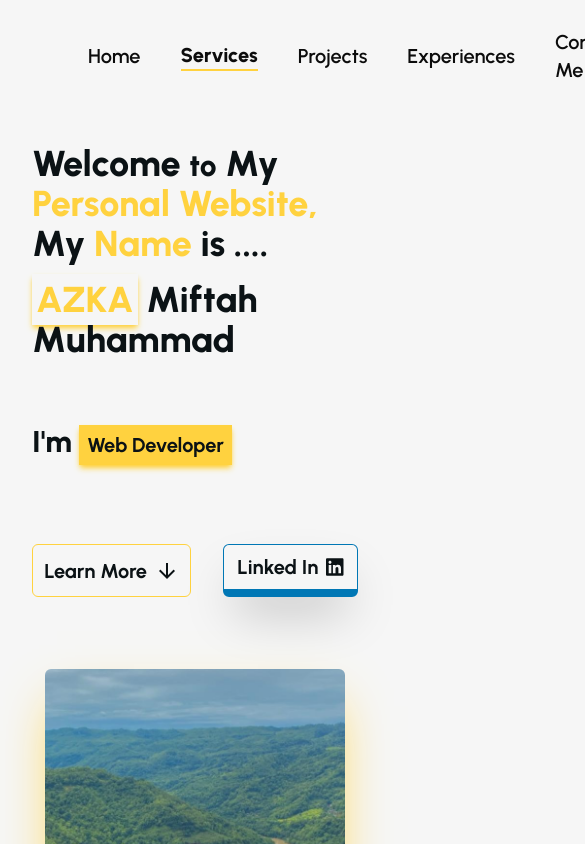
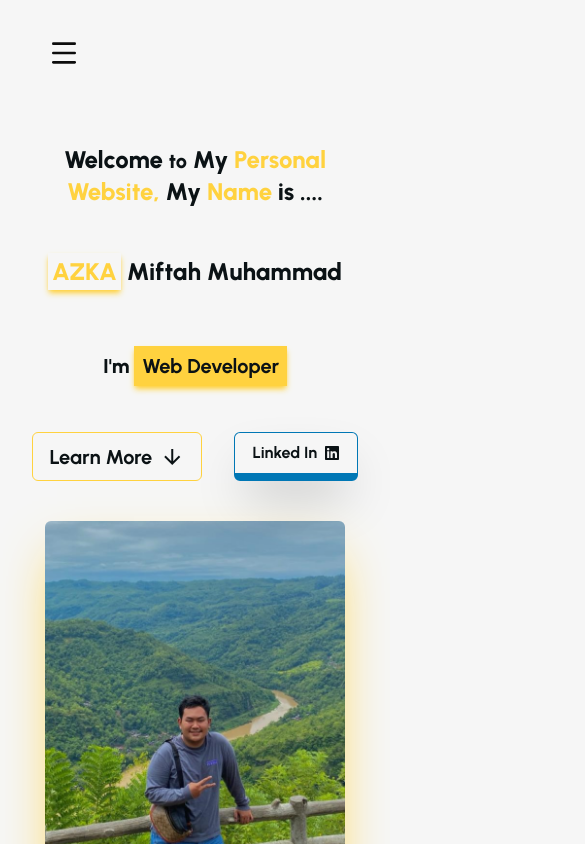
Before and after one commit to azkamiftah12/azka-porto, a Next.js app: page / in a window 390 px wide. Shown: the top 844 px of the page, 585 px wide, since content can reach past the window. Built offline with nearby package versions, Linux system fonts and the light colour scheme.

Commit message:
responseive navbar and main section

```diff
--- a/package.json
+++ b/package.json
@@ -15,6 +15,7 @@
     "@fortawesome/free-solid-svg-icons": "^6.6.0",
     "@fortawesome/react-fontawesome": "^0.2.2",
     "@vercel/analytics": "^1.5.0",
+    "lucide-react": "^0.544.0",
     "next": "14.2.5",
     "react": "^18",
     "react-dom": "^18"
--- a/src/components/home/experiences.tsx
+++ b/src/components/home/experiences.tsx
@@ -8,9 +8,9 @@ const Experiences = () => {
     <div id="experiences" className="m-6">
       <div className="bg-custom-obsidian min-h-96 w-full rounded-xl p-8 md:p-16 text-custom-yellow">
         <div className="text-4xl font-extrabold text-center">Experiences</div>
-        <div className="flex flex-col justify-center md:px-20 py-8 mt-8">
+        <div className="flex flex-col justify-center md:px-20 px-8 pt-8 mt-8">
           {experiences.map((item, index) => (
-            <div key={item.id} className="flex flex-row items-center justify-between">
+            <div key={item.id} className="flex flex-row items-start justify-between">
               {/* Left Column (Office & Dates) */}
               <div className="flex flex-col items-start mb-16 basis-64">
                 <div className="text-xl font-extrabold" style={{ color: item.brandColor }}>
@@ -24,26 +24,12 @@ const Experiences = () => {
               {/* Timeline Column (Dot and Line) */}
               <div className="flex flex-col items-center mx-4 self-stretch">
                 {/* The Dot */}
-                <div
-                  className="w-10 h-10 rounded-full z-10 shrink-0 overflow-hidden border-2" // Adjust size (w-10 h-10), add border for visibility
-                  style={{ borderColor: item.brandColor }} // Use brandColor for the border
-                >
-                  <Image
-                    src={item.logo}
-                    alt={item.office + " Logo"}
-                    width={40} // Should match the container width (w-10 in tailwind)
-                    height={40} // Should match the container height (h-10 in tailwind)
-                    className="object-cover" // Ensures the image covers the container
-                  />
+                <div className="w-10 h-10 rounded-full z-10 shrink-0 overflow-hidden border-2" style={{ borderColor: item.brandColor }}>
+                  <Image src={item.logo} alt={item.office + " Logo"} width={40} height={40} className="object-cover" />
                 </div>
 
                 {/* The Line (Only for entries that are NOT the last one) */}
-                {index < experiences.length - 1 && (
-                  <div
-                    className="w-0.5 h-full -mt-0.5" // The line's thickness and height. -mt-0.5 shifts it up slightly to meet the dot.
-                    style={{ backgroundColor: item.brandColor }}
-                  ></div>
-                )}
+                {index < experiences.length - 1 && <div className="w-0.5 h-full -mt-0.5" style={{ backgroundColor: item.brandColor }}></div>}
               </div>
 
               {/* Right Column (Title & Description) */}
@@ -51,7 +37,7 @@ const Experiences = () => {
                 <div className="text-xl font-extrabold" style={{ color: item.brandColor }}>
                   {item.title}
                 </div>
-                <div className="text-sm text-custom-white">{item.desc}</div>
+                <div className="text-xs text-custom-white mt-2">{item.desc}</div>
               </div>
             </div>
           ))}
--- a/src/components/home/main.tsx
+++ b/src/components/home/main.tsx
@@ -5,30 +5,29 @@ import { faLinkedin } from "@fortawesome/free-brands-svg-icons";
 
 const Main = () => {
   return (
-    <div id="home" className="min-h-[90vh] w-full grid grid-cols-1 md:grid-cols-2 text-custom-obsidian p-8 md:p-16">
+    <div id="home" className="min-h-[90vh] w-full grid grid-cols-1 lg:grid-cols-2 text-custom-obsidian p-8 md:p-16">
       <div className="flex flex-col md:pl-20 md:px-10">
-        <div className="text-4xl font-extrabold mb-4">
-          Welcome <span className="text-3xl">to</span> My <span className="text-custom-yellow">Personal Website, </span>
+        <div className="text-2xl md:text-4xl font-extrabold mb-4 text-center md:text-start">
+          Welcome <span className="text-xl md:text-3xl">to</span> My <span className="text-custom-yellow">Personal Website, </span>
           My <span className="text-custom-yellow">Name</span> is ....
         </div>
         {/* <div className="text-3xl font-extrabold mb-10">
           My <span className="text-custom-yellow">Name</span> is ....
         </div> */}
-        <div className="text-4xl font-extrabold mb-16">
+        <div className="text-2xl md:text-4xl font-extrabold my-8 md:my-16 text-center md:text-start">
           <span className="text-custom-yellow shadow-md shadow-custom-yellow p-1">AZKA</span> Miftah Muhammad
         </div>
-        {/* eslint-disable-next-line react/no-unescaped-entities */}
-        <div className="text-3xl font-extrabold mb-16">
+        <div className="text-xl md:text-3xl font-extrabold mt-8 mb-8 md:mt-0 md:mb-16 text-center md:text-start">
           I&apos;m <span className="bg-custom-yellow shadow-md shadow-custom-yellow w-fit text-xl font-bold p-2">Web Developer</span>
         </div>
-        <div className="mb-8 inline-flex gap-8">
+        <div className="md:mb-8 inline-flex gap-8">
           <MainButton Text="Learn More" Icon="arrow_downward" Url="#services" />
           <a
             href="https://www.linkedin.com/in/azka-miftah-muhammad/"
             target="blank"
             className="flex justify-center items-center  border border-[#0077B5] border-b-8 shadow-2xl text-custom-obsidian hover-animate font-bold text-center whitespace-nowrap py-2 px-5 mt-5 rounded-md mb-10 relative overflow-hidden hover:text-custom-white ease-linear duration-500"
           >
-            <div className="inline-flex items-center z-10 text-xl">
+            <div className="inline-flex items-center z-10 text-md md:text-xl">
               Linked In
               <FontAwesomeIcon className="ml-2" icon={faLinkedin} />
             </div>
--- a/src/components/layouts/navbar.tsx
+++ b/src/components/layouts/navbar.tsx
@@ -1,11 +1,13 @@
 "use client";
 import React, { useEffect, useState } from "react";
+import { Menu, X } from "lucide-react";
 
 const Navbar = () => {
   const [isFaded, setIsFaded] = useState(false);
   const [transparent, setTransparent] = useState(true);
   const [lastScrollY, setLastScrollY] = useState(0);
   const [activeSection, setActiveSection] = useState("home");
+  const [isMenuOpen, setIsMenuOpen] = useState(false);
 
   useEffect(() => {
     const handleScroll = () => {
@@ -23,9 +25,8 @@ const Navbar = () => {
       }
       setLastScrollY(currentScrollY);
 
-      // set active section for scrolling start
+      // active section highlight
       const sections = ["home", "services", "projects", "experiences", "contact"];
-
       sections.forEach((sectionId) => {
         const section = document.getElementById(sectionId);
         if (section) {
@@ -35,52 +36,82 @@ const Navbar = () => {
           }
         }
       });
-      // set active section for scrolling end
     };
 
     window.addEventListener("scroll", handleScroll);
-    return () => {
-      window.removeEventListener("scroll", handleScroll);
-    };
+    return () => window.removeEventListener("scroll", handleScroll);
   }, [lastScrollY]);
 
   const scrollToTop = () => {
     window.scrollTo({ top: 0, behavior: "smooth" });
     setActiveSection("home");
+    setIsMenuOpen(false);
   };
 
   const scrollToSection = (sectionId: string) => {
     const section = document.getElementById(sectionId);
     setActiveSection(sectionId);
-    if (section) {
-      section.scrollIntoView({ behavior: "smooth" });
-    }
+    setIsMenuOpen(false);
+    if (section) section.scrollIntoView({ behavior: "smooth" });
   };
+
+  const navClasses = (id: string) => `text-xl hover:border-b-4 hover:border-custom-yellow cursor-pointer ${activeSection === id ? "border-b-2 border-custom-yellow font-extrabold" : "font-semibold"}`;
 
   return (
     <nav
-      className={`flex items-center min-h-16 gap-10 sticky top-1 m-6 rounded-md px-16 z-10 transition duration-500 ease-in ${transparent ? "bg-transparent text-custom-oil-black" : "bg-custom-oil-black shadow-lg"} ${
-        isFaded ? "opacity-30" : "opacity-100"
-      }`}
+      className={`flex items-center justify-between min-h-16 sticky top-1 m-6 rounded-md px-6 md:px-16 z-20 transition duration-500 ease-in
+        ${transparent ? "bg-transparent text-custom-oil-black" : "bg-custom-oil-black shadow-lg"}
+        ${isFaded ? "opacity-30" : "opacity-100"}`}
     >
-      <div onClick={scrollToTop} className={` text-xl hover:border-b-4 hover:border-custom-yellow cursor-pointer ${activeSection === "home" ? "border-b-2 border-custom-yellow font-extrabold" : "font-semibold"}`}>
+      {/* Logo / Brand */}
+      {/* <div onClick={scrollToTop} className="md:hidden text-2xl font-bold cursor-pointer">
+        Azka Muhammad
+      </div> */}
+
+      {/* Desktop menu */}
+      <div className="hidden md:flex gap-10">
+        <div onClick={scrollToTop} className={navClasses("home")}>
           Home
         </div>
-      <div onClick={() => scrollToSection("services")} className={` text-xl hover:border-b-4 hover:border-custom-yellow cursor-pointer ${activeSection === "services" ? "border-b-2 border-custom-yellow font-extrabold" : "font-semibold"}`}>
+        <div onClick={() => scrollToSection("services")} className={navClasses("services")}>
           Services
         </div>
-      <div onClick={() => scrollToSection("projects")} className={` text-xl hover:border-b-4 hover:border-custom-yellow cursor-pointer ${activeSection === "projects" ? "border-b-2 border-custom-yellow font-extrabold" : "font-semibold"}`}>
+        <div onClick={() => scrollToSection("projects")} className={navClasses("projects")}>
           Projects
         </div>
-      <div
-        onClick={() => scrollToSection("experiences")}
-        className={` text-xl hover:border-b-4 hover:border-custom-yellow cursor-pointer ${activeSection === "experiences" ? "border-b-2 border-custom-yellow font-extrabold" : "font-semibold"}`}
-      >
+        <div onClick={() => scrollToSection("experiences")} className={navClasses("experiences")}>
           Experiences
         </div>
-      <div onClick={() => scrollToSection("contact")} className={` text-xl hover:border-b-4 hover:border-custom-yellow cursor-pointer ${activeSection === "contact" ? "border-b-2 border-custom-yellow font-extrabold" : "font-semibold"}`}>
+        <div onClick={() => scrollToSection("contact")} className={navClasses("contact")}>
           Contact Me
         </div>
+      </div>
+
+      {/* Mobile burger */}
+      <div className="md:hidden">
+        <button onClick={() => setIsMenuOpen(!isMenuOpen)}>{isMenuOpen ? <X className="h-8 w-8" /> : <Menu className="h-8 w-8" />}</button>
+      </div>
+
+      {/* Mobile dropdown menu */}
+      {isMenuOpen && (
+        <div className={`absolute top-full left-0 right-0 mt-2 rounded-md shadow-lg flex flex-col items-center gap-4 py-6 bg-custom-oil-black text-white md:hidden`}>
+          <div onClick={scrollToTop} className={navClasses("home")}>
+            Home
+          </div>
+          <div onClick={() => scrollToSection("services")} className={navClasses("services")}>
+            Services
+          </div>
+          <div onClick={() => scrollToSection("projects")} className={navClasses("projects")}>
+            Projects
+          </div>
+          <div onClick={() => scrollToSection("experiences")} className={navClasses("experiences")}>
+            Experiences
+          </div>
+          <div onClick={() => scrollToSection("contact")} className={navClasses("contact")}>
+            Contact Me
+          </div>
+        </div>
+      )}
     </nav>
   );
 };
--- a/src/data/experiences.json
+++ b/src/data/experiences.json
@@ -4,7 +4,7 @@
     "logo": "/logo/citilink.png",
     "office": "PT Citilink Indonesia",
     "title": "Full Stack Developer",
-    "desc": "React JS",
+    "desc": "Testing lorem Lorem ipsum dolor sit, amet consectetur adipisicing elit. Cumque fuga quod dicta quaerat hic, debitis unde dolore ut delectus, recusandae et suscipit voluptas dolores! Magni voluptates sint beatae voluptas deserunt?",
     "dateFrom": "November 2024",
     "dateTo": "Present",
     "brandColor": "#52BB0B",
@@ -15,7 +15,7 @@
     "logo": "/logo/homecredit.png",
     "office": "PT Home Credit Indonesia",
     "title": "Frontend Developer Intern",
-    "desc": "React JS",
+    "desc": "Testing lorem Lorem ipsum dolor sit, amet consectetur adipisicing elit. Cumque fuga quod dicta quaerat hic, debitis unde dolore ut delectus, recusandae et suscipit voluptas dolores! Magni voluptates sint beatae voluptas deserunt?ipsum bla lbba",
     "dateFrom": "August 2023",
     "dateTo": "December 2023",
     "brandColor": "#e11931",
@@ -26,7 +26,7 @@
     "logo": "/logo/ntg.jpeg",
     "office": "PT Nusa Tekno Global",
     "title": "Frontend Engineer Intern",
-    "desc": "React JS",
+    "desc": "Testing lorem Lorem ipsum dolor sit, amet consectetur adipisicing elit. Cumque fuga quod dicta quaerat hic, debitis unde dolore ut delectus, recusandae et suscipit voluptas dolores! Magni voluptates sint beatae voluptas deserunt?",
     "dateFrom": "August 2023",
     "dateTo": "December 2023",
     "brandColor": "#6f9600 ",
--- a/src/data/projects.json
+++ b/src/data/projects.json
@@ -3,7 +3,7 @@
     "id": 1,
     "image": "/img/azka-1.jpg",
     "Title": "Garpu",
-    "desc": "React JS",
+    "desc": "Testing lorem Lorem ipsum dolor sit, amet consectetur adipisicing elit. Cumque fuga quod dicta quaerat hic, debitis unde dolore ut delectus, recusandae et suscipit voluptas dolores! Magni voluptates sint beatae voluptas deserunt?",
     "dateFrom": "2022",
     "dateTo": "Present",
     "tags": ["Laravel", "MySQL", "Bootstrap"]
@@ -12,7 +12,7 @@
     "id": 2,
     "image": "/img/azka-1.jpg",
     "Title": "Pastiori",
-    "desc": "React JS",
+    "desc": "Testing lorem Lorem ipsum dolor sit, amet consectetur adipisicing elit. Cumque fuga quod dicta quaerat hic, debitis unde dolore ut delectus, recusandae et suscipit voluptas dolores! Magni voluptates sint beatae voluptas deserunt?",
     "dateFrom": "2022",
     "dateTo": "Present",
     "tags": ["Laravel", "MySQL", "TailwindCSS"]
@@ -21,7 +21,7 @@
     "id": 3,
     "image": "/img/azka-1.jpg",
     "Title": "NTG Elearning",
-    "desc": "Next JS",
+    "desc": "Testing lorem Lorem ipsum dolor sit, amet consectetur adipisicing elit. Cumque fuga quod dicta quaerat hic, debitis unde dolore ut delectus, recusandae et suscipit voluptas dolores! Magni voluptates sint beatae voluptas deserunt?",
     "dateFrom": "2022",
     "dateTo": "Present",
     "tags": ["NextJS", "TailwindCSS"]
```
Also changed, not shown: src/components/home/services.tsx (+1 -1 lines), 1 other file (tests, documents, lock files or other folders). Lines whose indentation alone changed are shown as unchanged.
